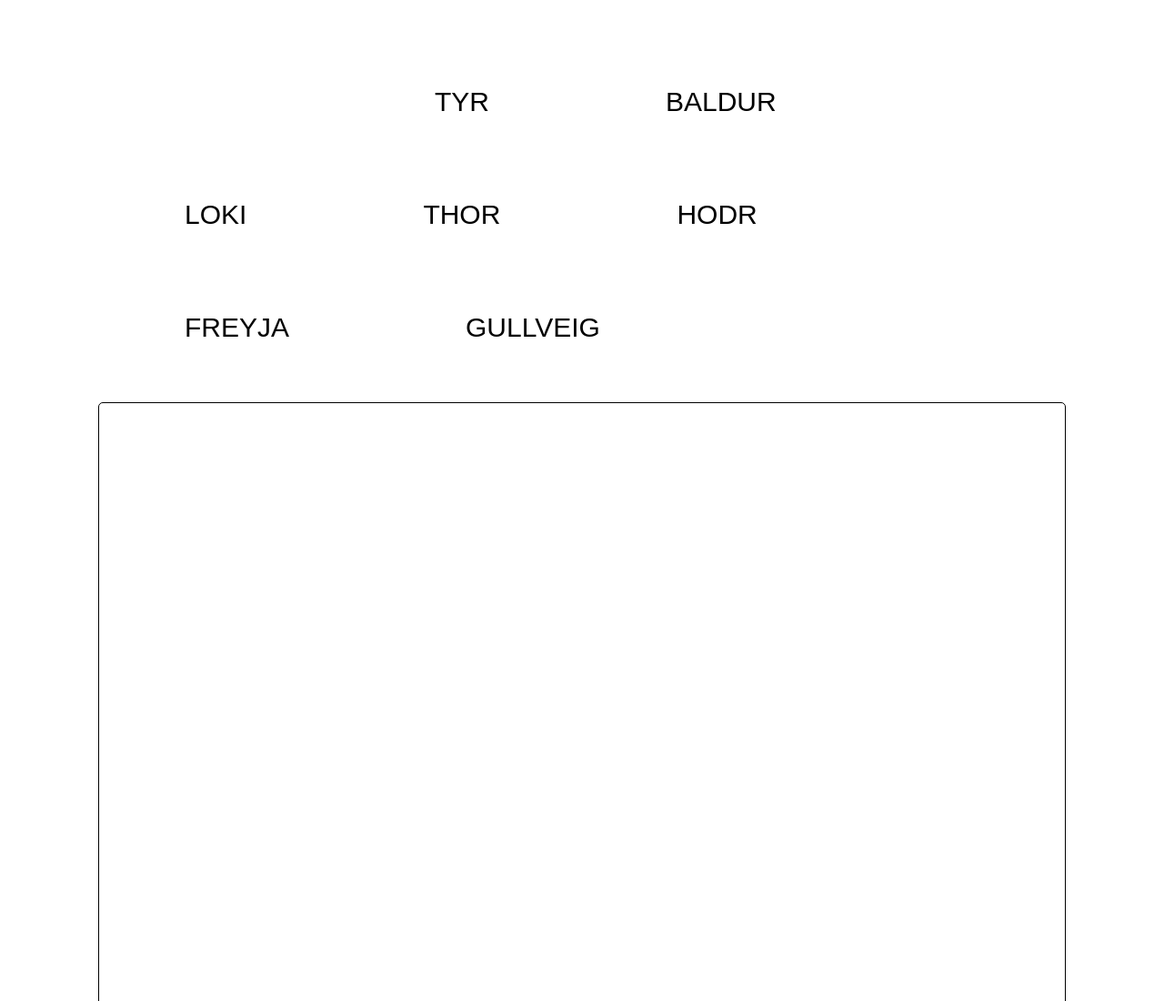
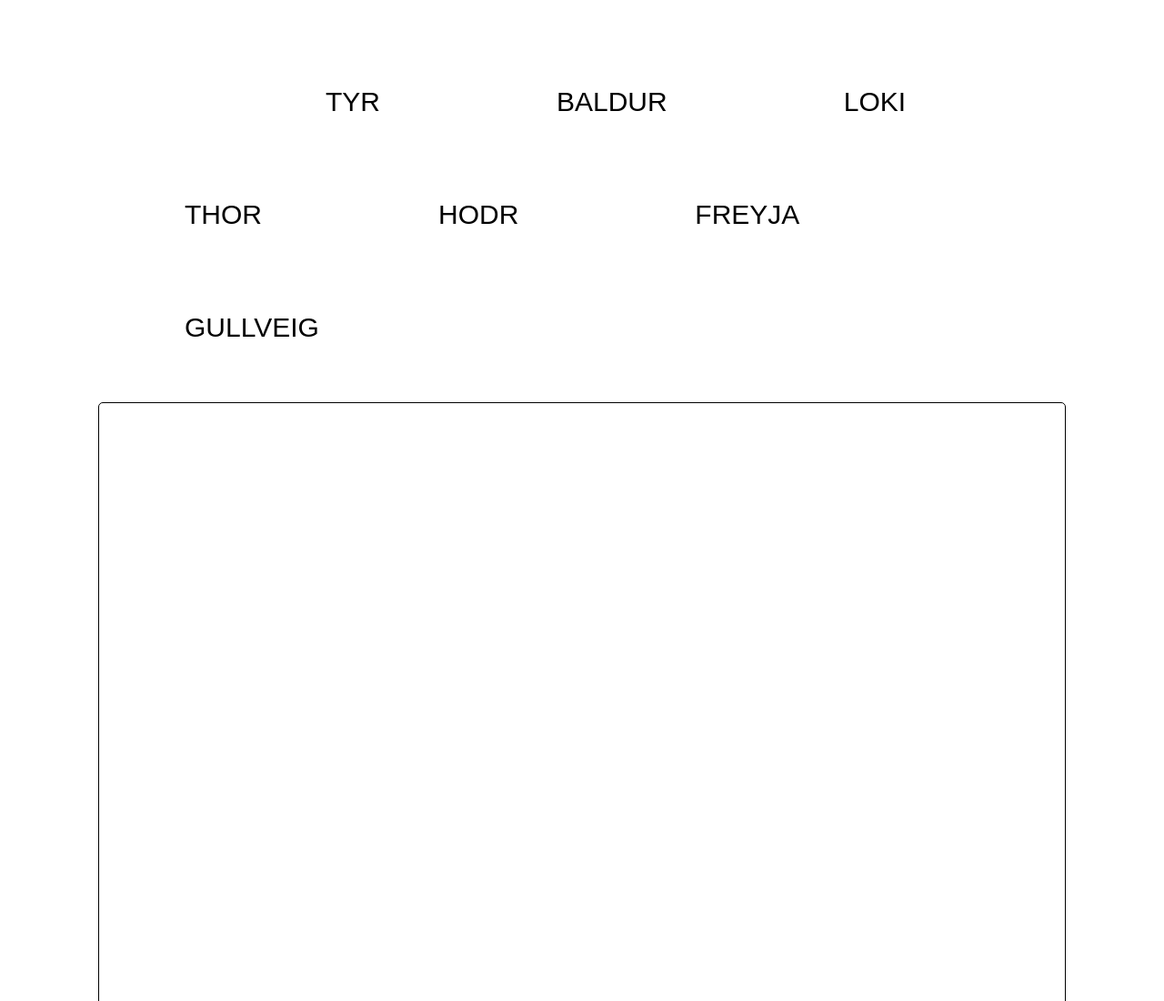
Before and after one commit to seochan99/fontGallery, a plain HTML site: page index.html in a window 1280 px wide. Shown: the top 1100 px of the page at 91% size. Drawn offline with nearby package versions, Linux system fonts and the light colour scheme; a web font is replaced by a local one.

Commit message:
Update index.html

```diff
--- a/index.html
+++ b/index.html
@@ -18,7 +18,7 @@
     <div style="margin:50px 50px">
 	<form style="margin:50px">
       <div style="margin-bottom: 20px;">
-        <input type='button' value="TYR" onclick="tyrClick()" style="margin-left: 300px;"/>
+        <input type='button' value="TYR" onclick="tyrClick()" style="margin-left: 180px;"/>
         <input type='button' value="BALDUR"onclick="BALDURAreaClick()"/>
         <input type='button' value="LOKI" onclick="LOKIAreaClick()"/>
         <input type='button' value="THOR" onclick="THORClick()"/>
```
